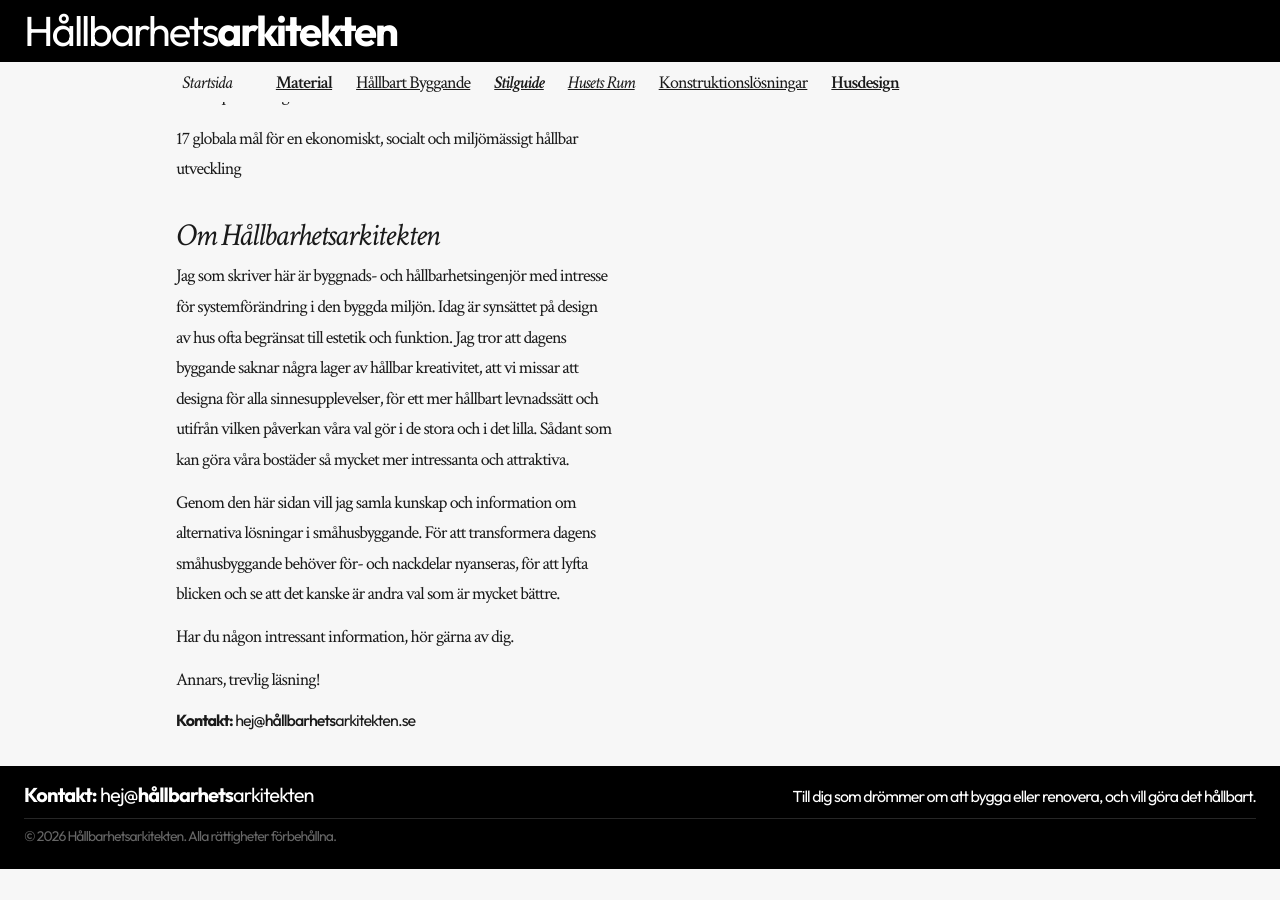
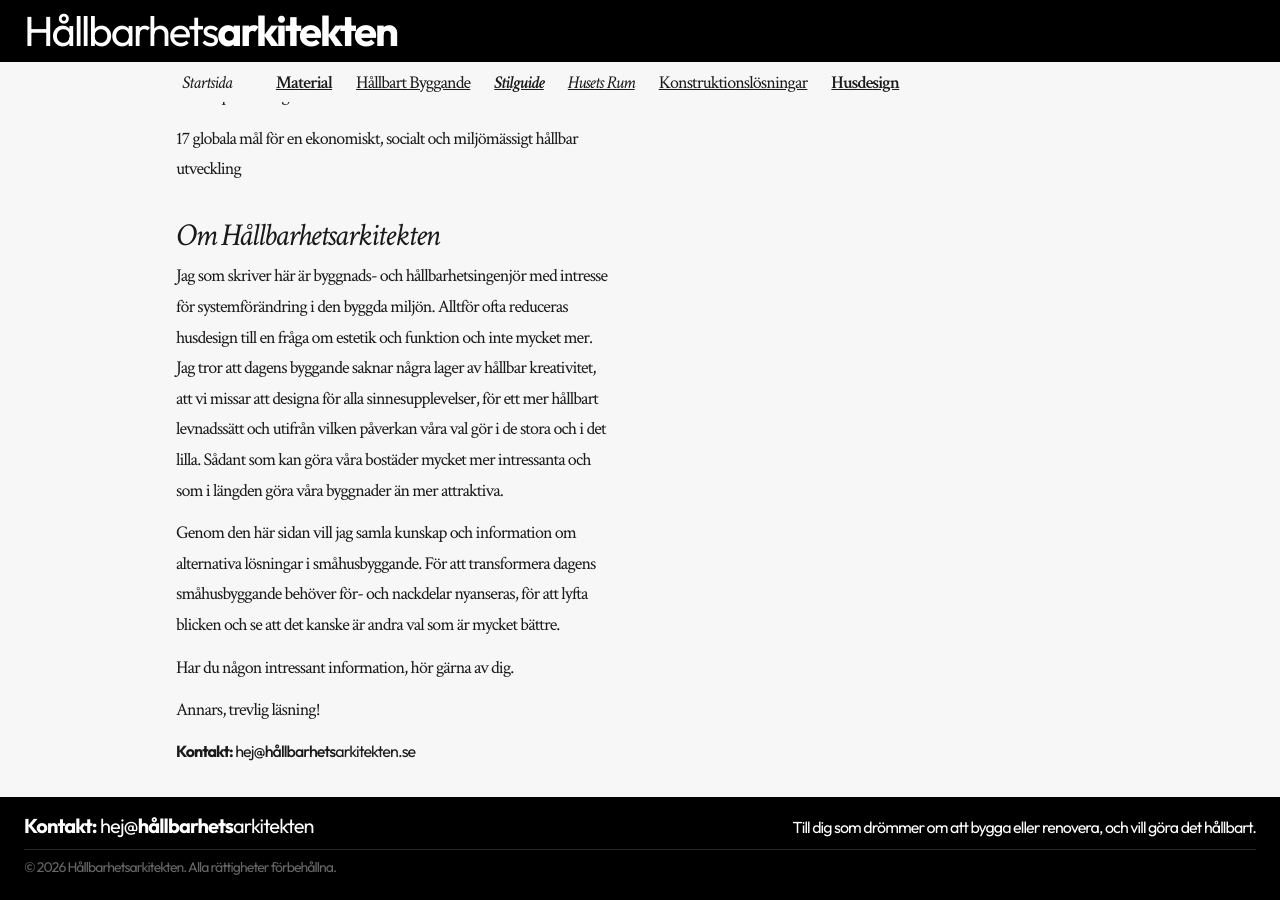
Before and after one commit to rikardv/rikardv.github.io, a Jekyll site: the page built from index.md, in a window 1280 px wide and 900 px high, scrolled down 1067 px. Built offline with Jekyll 4.4.1, drawn with Linux system fonts in a browser that asks for light colours; before the commit the page ends 1936 px from its top, so only the background shows below that.

Commit message:
Update home.html

```diff
--- a/_layouts/home.html
+++ b/_layouts/home.html
@@ -11,10 +11,16 @@
         <section class="home-section">
             <h2>Vad är en hållbarhetsarkitekt?</h2>
             <p>
-               Ja, vad är en hållbarhetsarkitekt? Till skillnad från en byggnadsarkitekt som ritar hus, ritar hållbarhetsarkitekten strategier och lösningar för att integrera sociala och ekologiska värden i mänskligt konstruerade miljöer, så som våra bostäder. Vad som är hållbart för naturen, för samhället och ekonomin, och hur vägen dit ser ut, är det som hållbarhetsarkitekten söker att förstå.
+            Ja, vad är en hållbarhetsarkitekt? Till skillnad från en byggnadsarkitekt som ritar hus,
+            ritar hållbarhetsarkitekten strategier och lösningar för att integrera sociala och ekologiska värden
+            i mänskligt konstruerade miljöer, så som våra bostäder. Vad som är hållbart för naturen, för samhället och ekonomin,
+            och hur vägen dit ser ut, är det som hållbarhetsarkitekten söker att förstå.
             </p>
             <p>
-                Utmaningarna är många och finns på flera fronter. Stockholm Resilience Centre har spelat en ledande roll i att kommunicera konceptet planetära gränser – en vetenskaplig ram för att illustrera hur mänskligheten har påverkat planetens naturliga system. Klimatutsläpp och artutrotning får stor medial uppmärksamhet, men hållbar utveckling är betydligt mer än så. De globala hållbarhetsmålen omfattar mänskliga rättigheter och förbättrade levnadsvillkor för människor världen över.
+            Utmaningarna är många och finns på flera fronter. Stockholm Resilience Centre har spelat en ledande roll i att kommunicera
+            konceptet planetära gränser – en vetenskaplig ram för att illustrera hur mänskligheten har påverkat planetens naturliga system.
+            Klimatutsläpp och artutrotning får stor medial uppmärksamhet, men hållbar utveckling är betydligt mer än så. De globala hållbarhetsmålen
+            omfattar mänskliga rättigheter och förbättrade levnadsvillkor för människor världen över.
             </p>
             <p>
             <a href="https://www.stockholmresilience.org/research/planetary-boundaries.html">De nio planetära gränserna</a>
@@ -27,7 +33,11 @@
         <section class="home-section">
             <h2>Om Hållbarhetsarkitekten</h2>
             <p>
-                Jag som skriver här är byggnads- och hållbarhetsingenjör med intresse för systemförändring i den byggda miljön. Idag är synsättet på design av hus ofta begränsat till estetik och funktion. Jag tror att dagens byggande saknar några lager av hållbar kreativitet, att vi missar att designa för alla sinnesupplevelser, för ett mer hållbart levnadssätt och utifrån vilken påverkan våra val gör i de stora och i det lilla. Sådant som kan göra våra bostäder så mycket mer intressanta och attraktiva.
+            Jag som skriver här är byggnads- och hållbarhetsingenjör med intresse för systemförändring i den byggda miljön.
+            Alltför ofta reduceras husdesign till en fråga om estetik och funktion och inte mycket mer.
+            Jag tror att dagens byggande saknar några lager av hållbar kreativitet, att vi missar att designa för alla sinnesupplevelser,
+            för ett mer hållbart levnadssätt och utifrån vilken påverkan våra val gör i de stora och i det lilla.
+            Sådant som kan göra våra bostäder mycket mer intressanta och som i längden göra våra byggnader än mer attraktiva.
             </p>
             <p>
             Genom den här sidan vill jag samla kunskap och information om alternativa lösningar i småhusbyggande. För att transformera dagens småhusbyggande behöver för- och nackdelar nyanseras, för att lyfta blicken och se att det kanske är andra val som är mycket bättre.
```
Lines whose indentation alone changed are shown as unchanged.
